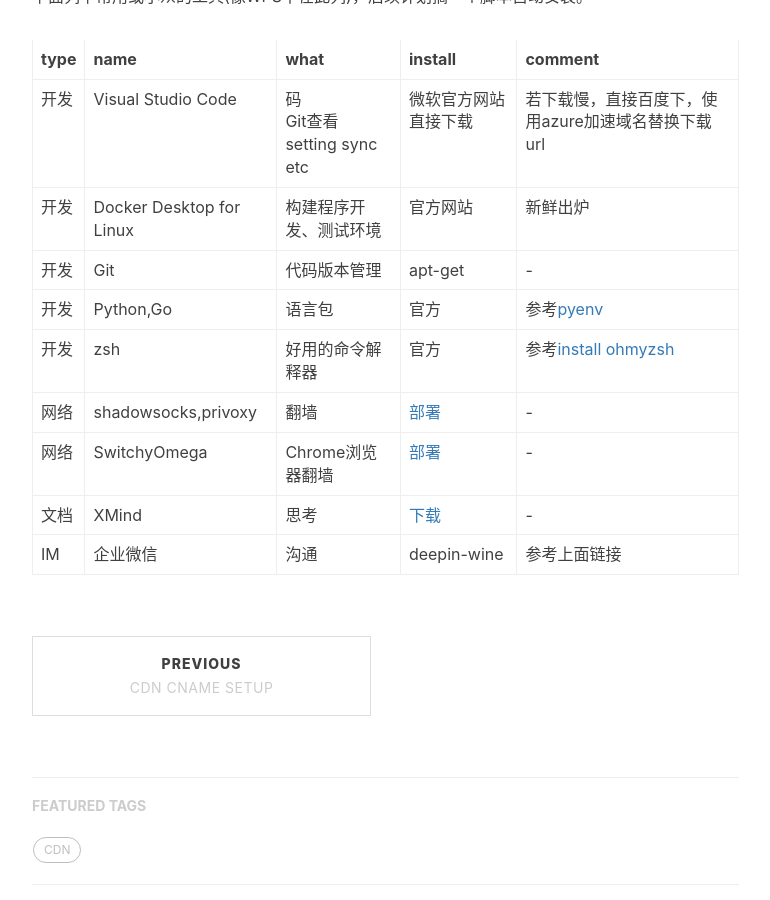
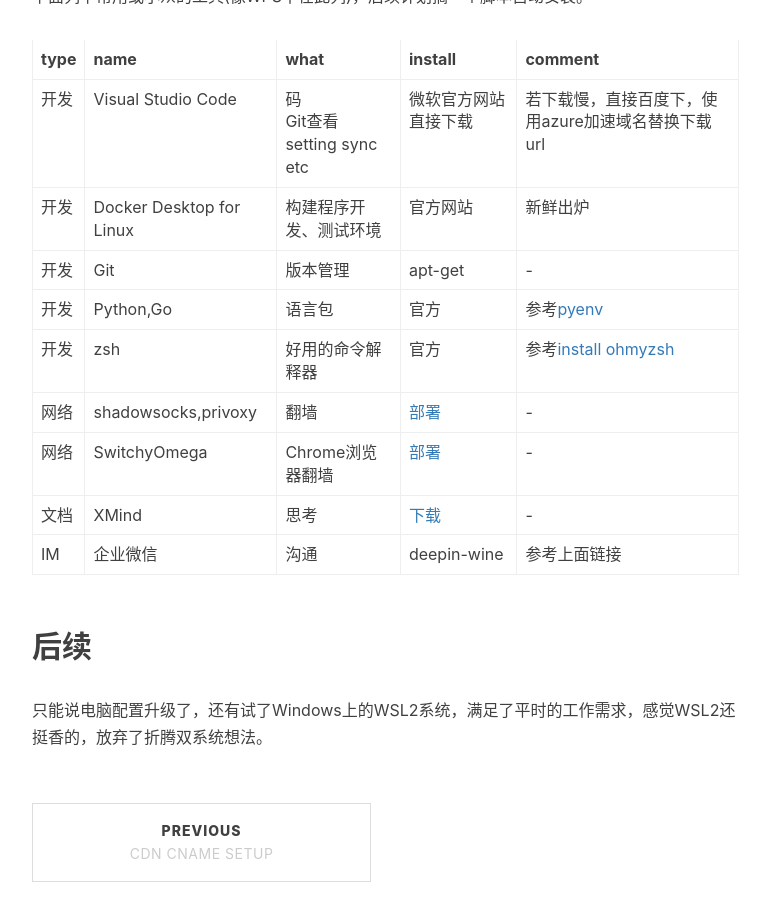
Before and after one commit to europelee/europelee.github.io, a Jekyll site: the page built from _posts/2022-05-22-dev-tools-sort-out.md, in a window 1280 px wide and 900 px high, scrolled down 1219 px. Shown: the whole window, without its empty margins (233-1003 px from the left). Built offline with Jekyll 4.4.1, drawn with Linux system fonts in a browser that asks for light colours; nearby versions of some CDN libraries; comment, search, counter and statistics services are not loaded.

Commit message:
update 2022-05-22-dev-tools-sort-out

```diff
--- a/_posts/2022-05-22-dev-tools-sort-out.md
+++ b/_posts/2022-05-22-dev-tools-sort-out.md
@@ -22,10 +22,13 @@
 |------|----------------|----------------|----------------|---------------------|
 |开发|Visual Studio Code|码<br>Git查看<br>setting sync etc|微软官方网站直接下载|若下载慢，直接百度下，使用azure加速域名替换下载url|
 |开发|Docker Desktop for Linux|构建程序开发、测试环境|官方网站|新鲜出炉|
-|开发|Git|代码版本管理|apt-get|-|
+|开发|Git|版本管理|apt-get|-|
 |开发|Python,Go|语言包|官方|参考[pyenv](https://blog.csdn.net/inke88/article/details/59761696)|
 |开发|zsh|好用的命令解释器|官方|参考[install ohmyzsh](https://gist.github.com/europelee/128c5fecedb71bd3fd4c95c3cda35bb1)|
 |网络|shadowsocks,privoxy|翻墙|[部署](https://gist.github.com/europelee/f5681ae12e601985878ae314039617ab)|-|
 |网络|SwitchyOmega|Chrome浏览器翻墙|[部署](https://github.com/FelisCatus/SwitchyOmega)|-|
 |文档|XMind|思考|[下载](https://www.xmind.cn/download/)|-|
 |IM|企业微信|沟通|deepin-wine|参考上面链接|
+
+## **后续**
+只能说电脑配置升级了，还有试了Windows上的WSL2系统，满足了平时的工作需求，感觉WSL2还挺香的，放弃了折腾双系统想法。
```
